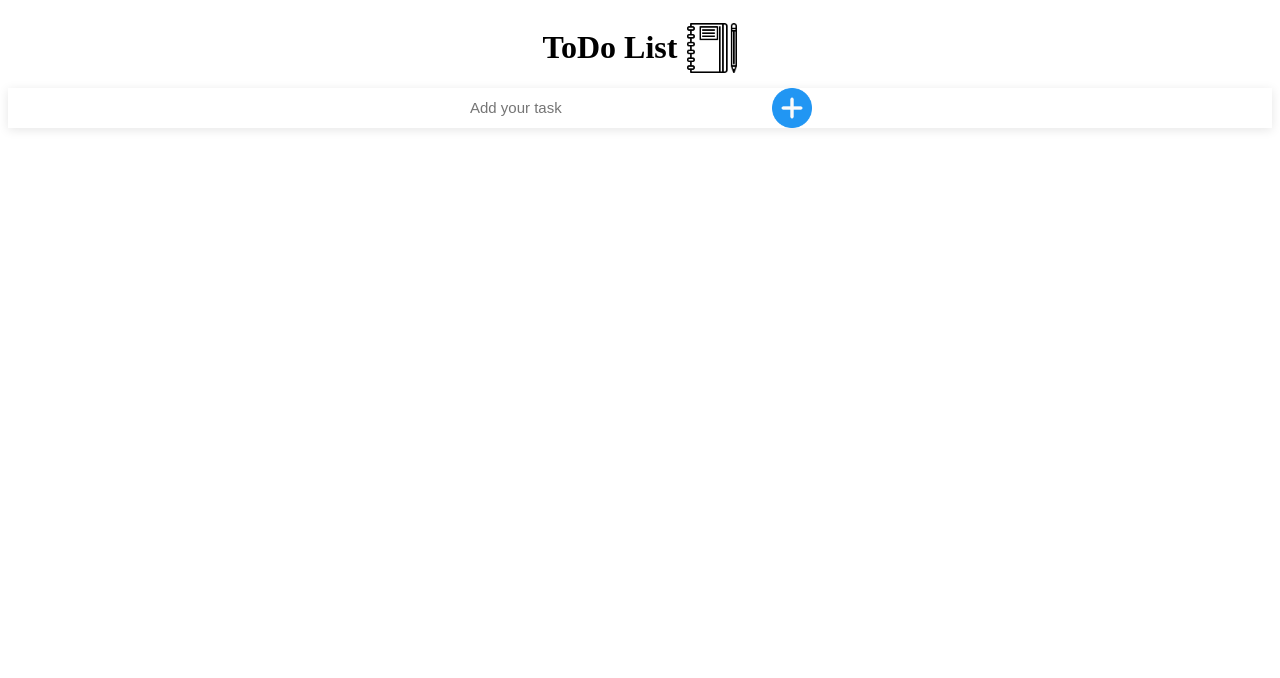
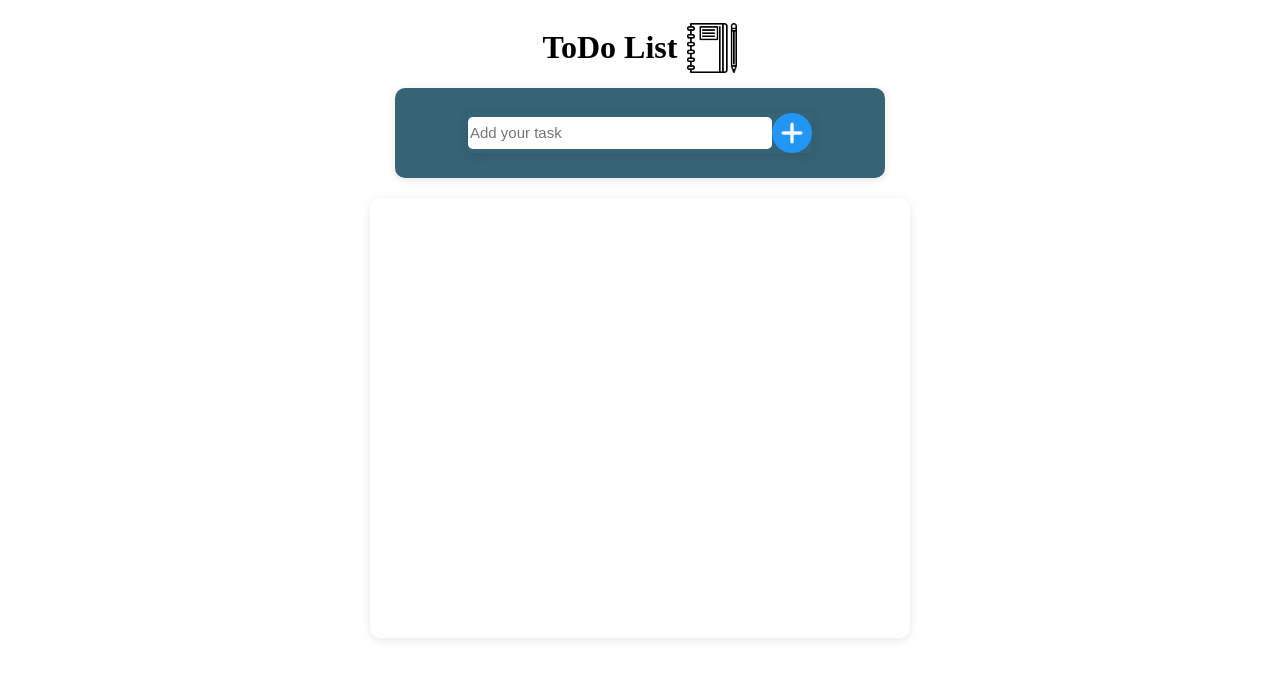
Before and after one commit to nehapansare/icp8.0-javascript-ass-37, a plain HTML site: page index.html in a window 1280 px wide. Drawn offline with Linux system fonts and the light colour scheme.

Commit message:
task container code added

```diff
--- a/style.css
+++ b/style.css
@@ -25,3 +25,25 @@
 .input-container img{
     cursor: pointer;
 }
+
+.ic{
+    background-color: rgb(55, 99, 118);
+    width: 450px;
+    height: 50px;
+    margin: auto;
+    padding: 20px;
+    border-radius: 10px;
+    box-shadow: 0 2px 10px rgba(0, 0, 0, 0.1);
+    display: flex;
+    justify-content: center;
+    align-items: center;
+}
+#task-container{
+    width: 500px;
+    height: 400px;
+    margin: 20px auto;
+    padding: 20px;
+    border-radius: 10px;
+    box-shadow: 0 2px 10px rgba(0, 0, 0, 0.1);
+    overflow-y: scroll;
+}
```
